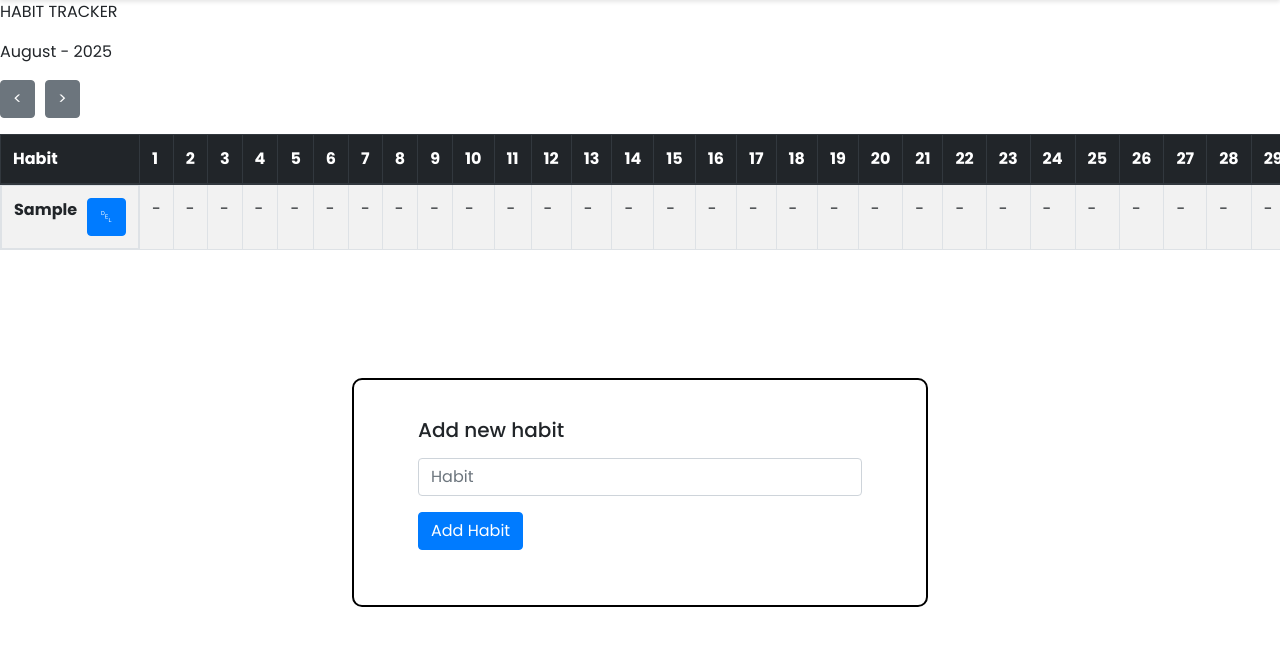
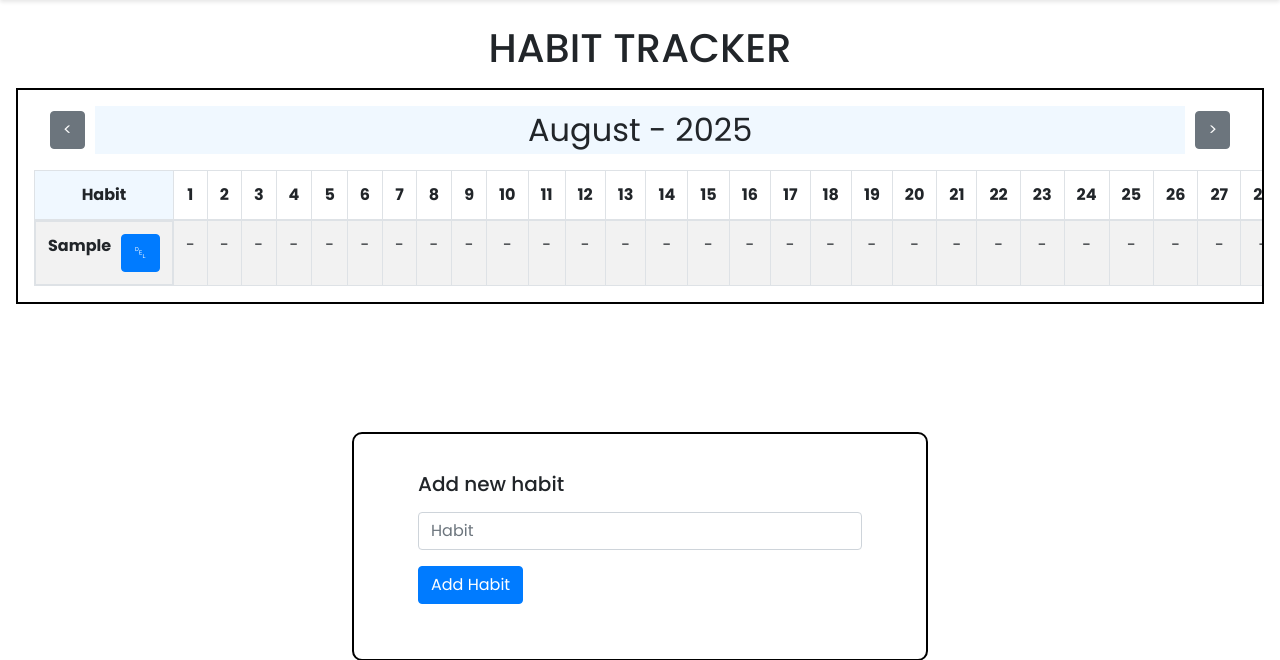
Before and after one commit to Vikram-04/Odayssey, a Flask app: page /home in a window 1280 px wide; the page is wider, and only the part inside the window is pictured. Shown: the part 80-740 px from the top of that part. Run offline with Flask 3, Linux system fonts and the light colour scheme; the visitor is signed in with stand-in values (Sample User, id 1); tables that the repository leaves empty hold one stand-in row (values such as "Sample post"); some web fonts are replaced.

Commit message:
Homepage call-to-action container and habit page styling

```diff
--- a/static/styles.css
+++ b/static/styles.css
@@ -18,6 +18,9 @@ body {
   font-family: "Poppins", serif;
   box-sizing: border-box;
   min-height: fit-content;
+}
+a button {
+  cursor: pointer;
 }
 a {
   text-decoration: none;
@@ -269,6 +272,15 @@ footer {
   width: 30px;
   background-color: white;
 }
+.cta-button {
+  background-color: #ffdc00;
+  font-size: x-large;
+  padding: 10px 25px;
+  margin-left: 20%;
+}
+.cta-button:hover {
+  background-color: #ffea55;
+}
 /* For mobile phones */
 @media (max-width: 768px) {
   .container1 {
@@ -315,9 +327,16 @@ label {
 .nav-buttons {
   display: flex;
   gap: 10px;
+  align-items: center;
 }
 
 .row-head {
   display: flex;
   gap: 10px;
 }
+.habit-container {
+  text-align: center;
+  align-items: center;
+  border: solid 2px black;
+  overflow-x: auto;
+}
--- a/templates/habits.html
+++ b/templates/habits.html
@@ -1,12 +1,10 @@
 {% extends "layout.html" %} {% block title %} Habit Tracker{% endblock %}
 {%block body %}
 
-<div class="container-homepage">
-  <p>HABIT TRACKER</p>
-  <p>{{ month_name }} - {{ date.year }}</p>
-</div>
-<div class="nav-buttons">
-  <form method="get" action="/home" class="mb-3">
+<h1 class="container pt-4 pb-2 text-center">HABIT TRACKER</h1>
+<div class="habit-container px-3 mx-3">
+  <div class="nav-buttons p-3">
+    <form method="get" action="/home">
       {% set prev_month = date.month - 1 if date.month > 1 else 12 %} {% set
       prev_year = date.year if date.month > 1 else date.year - 1 %}
       <input
@@ -16,7 +14,13 @@
       />
       <button type="submit" class="btn btn-secondary"><</button>
     </form>
-  <form method="get" action="/home" class="mb-3">
+    <div
+      class="container-fluid text-center"
+      style="font-size: xx-large; background-color: aliceblue"
+    >
+      {{ month_name }} - {{ date.year }}
+    </div>
+    <form method="get" action="/home">
       {% set next_month = 1 if date.month == 12 else date.month + 1 %} {% set
       next_year = date.year + 1 if date.month == 12 else date.year %}
       <input
@@ -27,10 +31,10 @@
       <button type="submit" class="btn btn-secondary">></button>
     </form>
   </div>
-<table id="habit-grid" class="table table-striped table-hover table-bordered">
-  <thead class="thead-dark">
+  <table id="habit-grid" class="table table-striped table-bordered">
+    <thead>
       <tr>
-      <th scope="col">Habit</th>
+        <th scope="col" style="background-color: aliceblue">Habit</th>
         {% for day in range(1, days_in_month + 1) %}
         <th scope="col">{{ day }}</th>
         {% endfor %}
@@ -38,7 +42,7 @@
     </thead>
     <tbody>
       {% for habit in habits %}
-    <tr>
+      <tr class="text-center">
         <th scope="row" class="row-head">
           {{ habit.habit }}
           <button
@@ -67,6 +71,7 @@
       {% endfor %}
     </tbody>
   </table>
+</div>
 
 <form action="/home" method="post" class="form-container mx-auto">
   <div class="form-group"><h5>Add new habit</h5></div>
--- a/templates/homepage.html
+++ b/templates/homepage.html
@@ -43,6 +43,10 @@
       </div>
     </div>
   </div>
+  <div class="container-fluid p-5" style="background-color:#D5D5D5;">
+    <h1 class="text-center">Start Your Journey to a More Organized Life</h1>
+    <a href="/register"><button class="mt-4 cta-button">Get Started Now</button></a>
+  </div>
   <footer>
     <h2 class="mt-2 p-3">ODAYSSEY</h2>
     <div class="container p-2">
```
Lines whose indentation alone changed are shown as unchanged.
